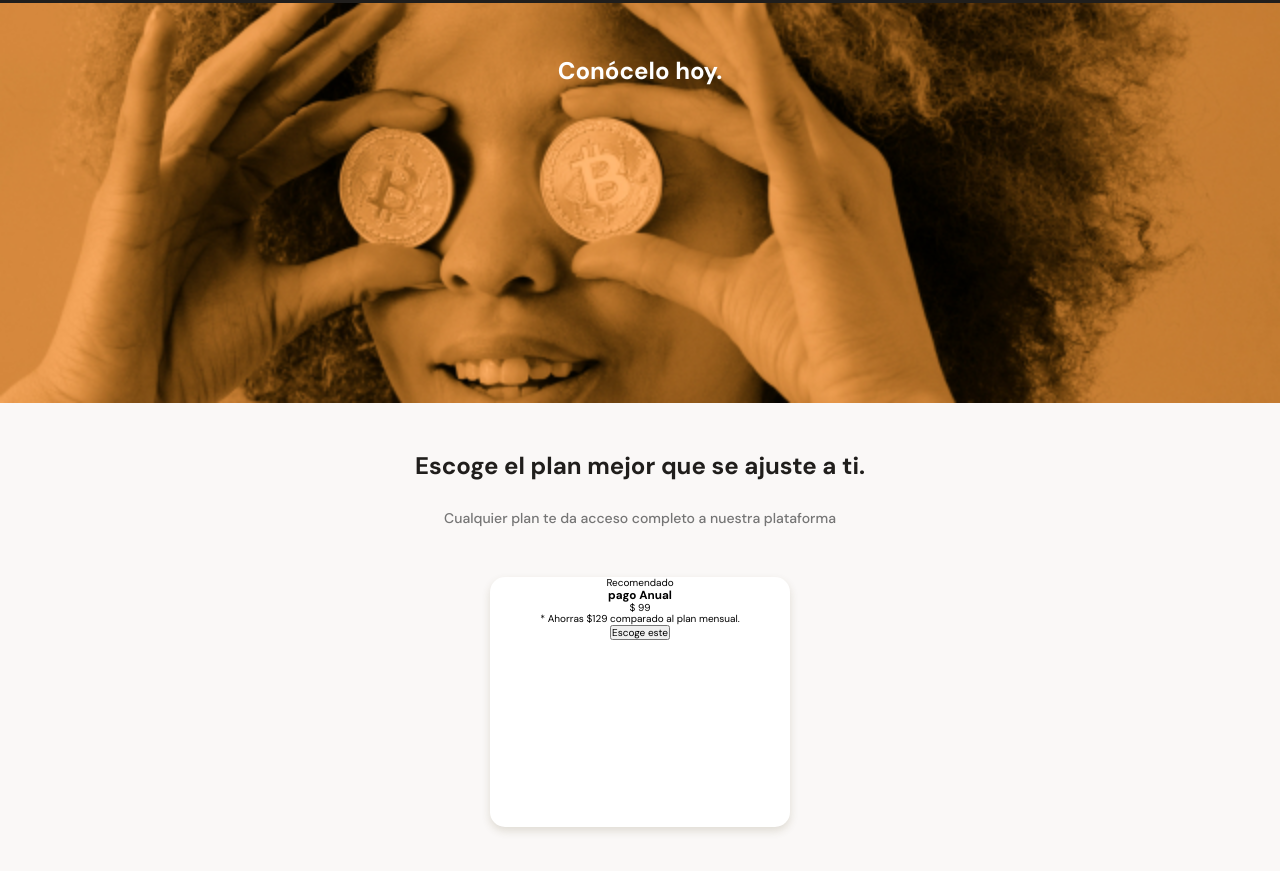
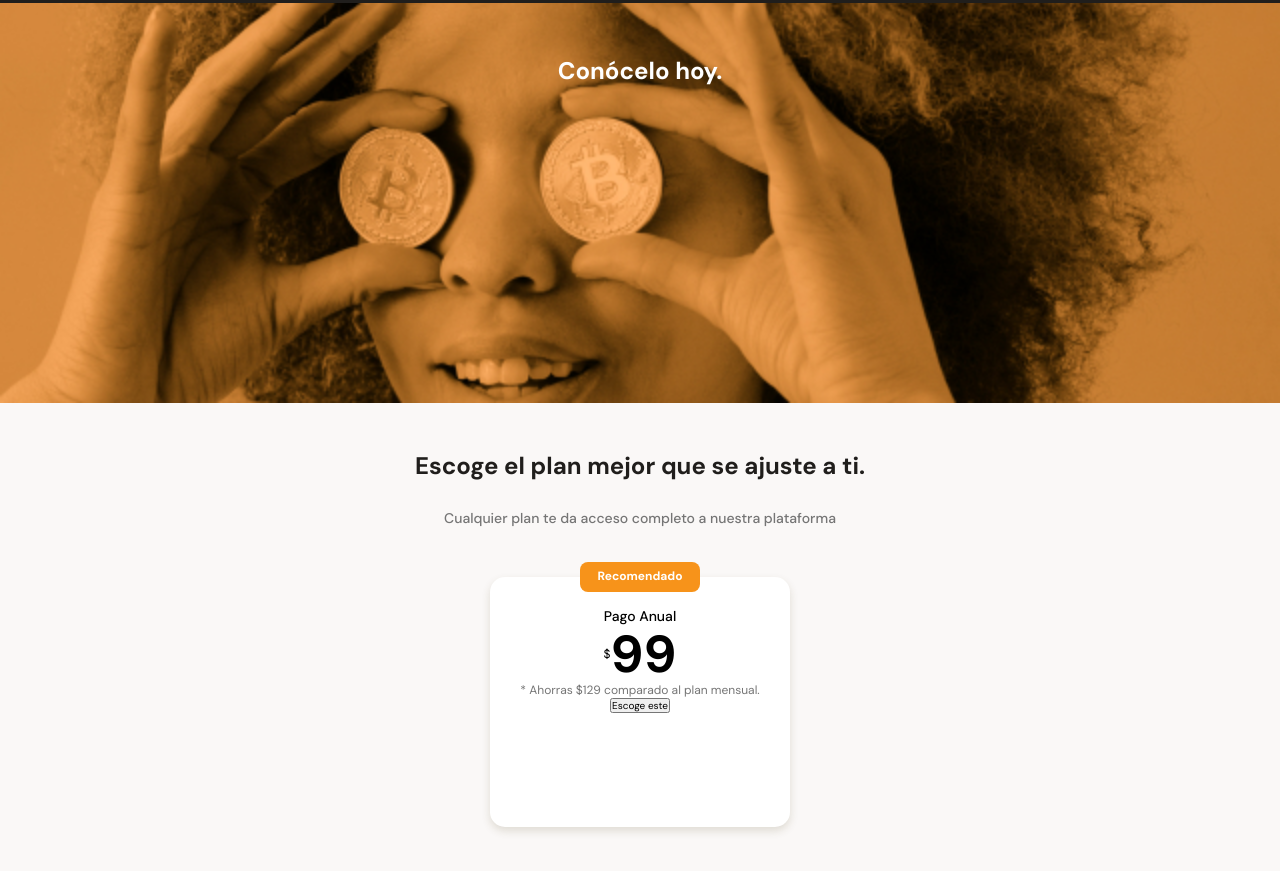
Before and after one commit to ClairCc/BitcoinMobil, a website: page index.html in a window 1280 px wide. Shown: the part 2131-3002 px from the top of the page. Drawn offline with nearby package versions, Linux system fonts and the light colour scheme.

Commit message:
Aplicando estilos al botón de call to action

```diff
--- a/public/style.css
+++ b/public/style.css
@@ -348,3 +348,47 @@ main {
   border-radius: 15px;
   box-shadow: 0 4px 8px rgba(89, 73, 30, 0.16);
 }
+.recomendado {
+  position: absolute;
+  top: -15px;
+  width: 120px;
+  height: 30px;
+  background-color: var(--bitcoin-orange);
+  border-radius: 8px;
+  color: var(--just-white);
+  text-align: center;
+  left: calc(50% - 60px);
+  display: grid;
+  align-items: center;
+  font-size: 1.2rem;
+  font-weight: bold;
+}
+.plan-card--title {
+  padding-top: 30px;
+  font-size: 1.4rem;
+  font-weight: 500;
+  line-height: 1.8rem;
+  color: black;
+  text-transform: capitalize;
+}
+.plan-card--price {
+  padding: 5px 0;
+  font-size: 5.2rem;
+  font-weight: bold;
+  line-height: 4.9rem;
+  color: black;
+  display: flex;
+  justify-content: center;
+  align-items: flex-start;
+  vertical-align: text-top;
+}
+.plan-card--price span {
+  font-size: 1.2rem;
+  font-weight: 300;
+  height: 100%;
+  vertical-align: text-top;
+}
+.plan-card--saving {
+  font-size: 1.2rem;
+  color: #757575;
+}
```
